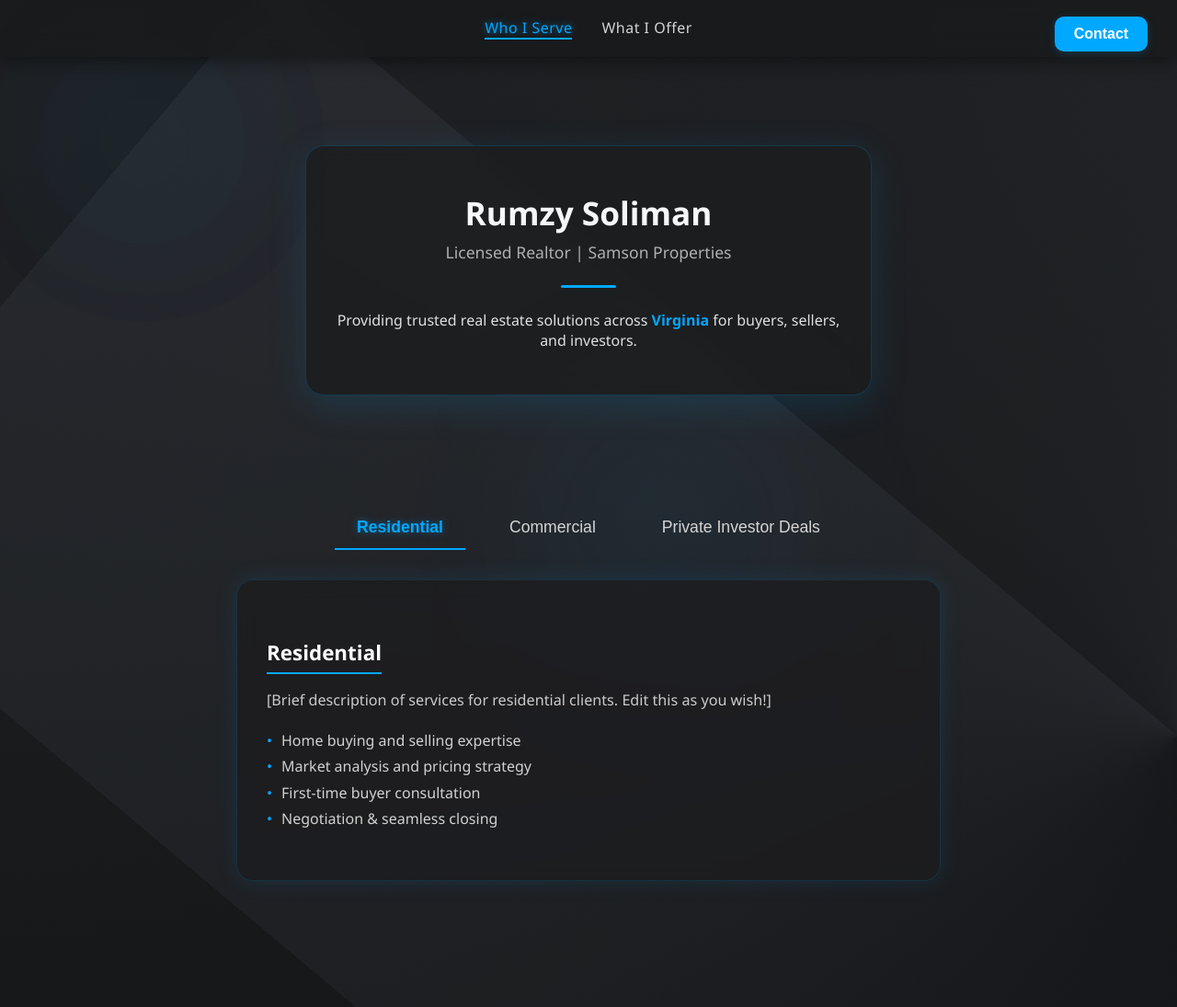
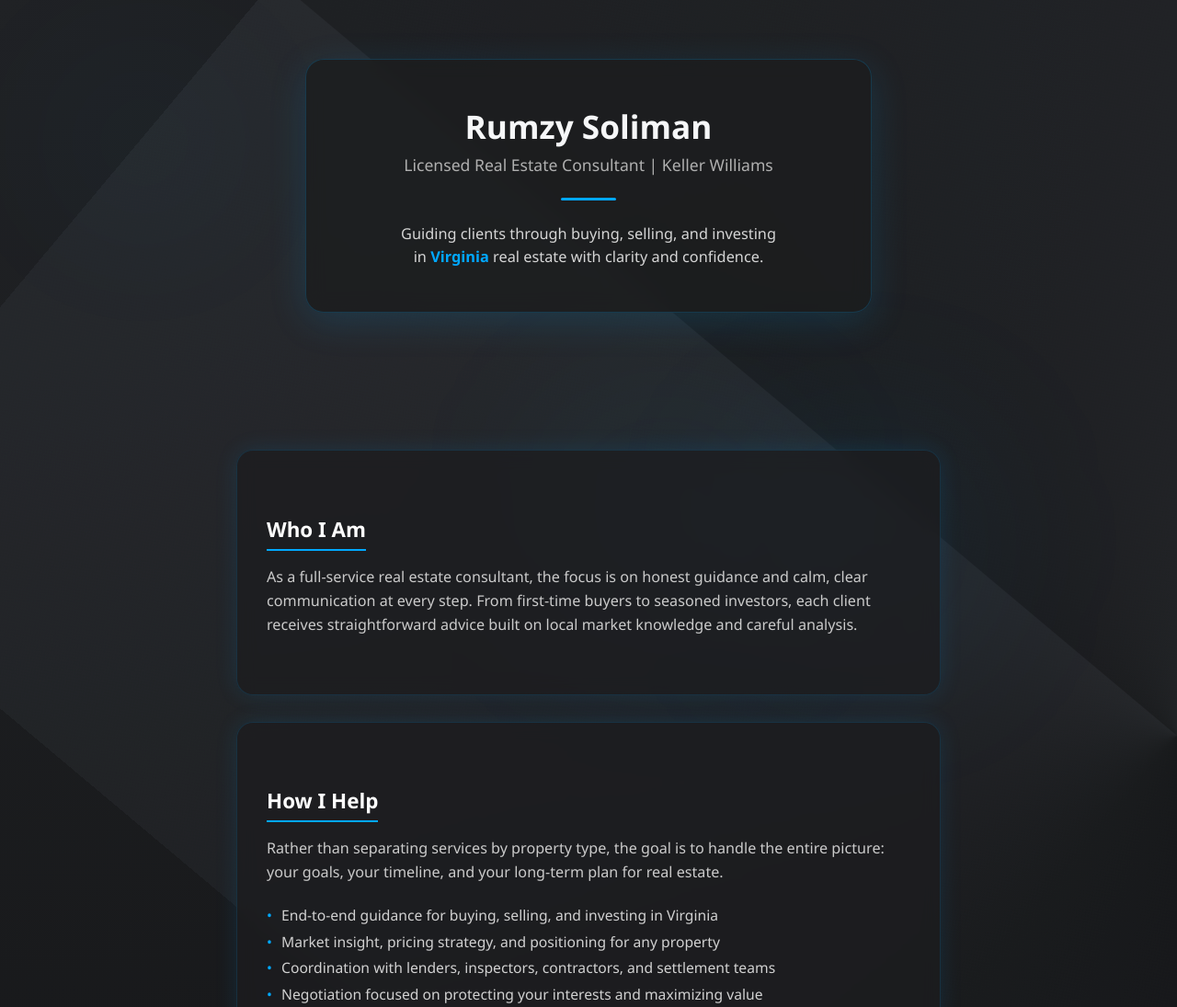
Before and after one commit to solimanrumzy-cell/rsoliman.github.io, a plain HTML site: page index.html in a window 1280 px wide. Shown: the top 1095 px of the page at 92% size. Drawn offline with Linux system fonts and the light colour scheme.

Commit message:
Update index.html

```diff
--- a/index.html
+++ b/index.html
@@ -3,7 +3,7 @@
 <head>
   <meta charset="UTF-8" />
   <meta name="viewport" content="width=device-width, initial-scale=1.0" />
-  <title>Rumzy Soliman | Virginia Realtor</title>
+  <title>Rumzy Soliman | Real Estate Consultant</title>
   <style>
     html { scroll-behavior: smooth; }
     body {
@@ -48,63 +48,23 @@
       from { transform: translateY(0px) translateX(0px); opacity: 0.4; }
       to { transform: translateY(25px) translateX(40px); opacity: 0.7; }
     }
+
     header {
       width: 100%;
-      background: rgba(25, 26, 28, 0.85);
+      background: rgba(25, 26, 28, 0.0);
       position: sticky;
       top: 0;
       z-index: 10;
-      backdrop-filter: blur(12px);
-      box-shadow: 0 4px 20px rgba(0, 0, 0, 0.45);
-      display: flex;
-      justify-content: center;
-      position: relative;
+      backdrop-filter: none;
+      box-shadow: none;
+      height: 0;
     }
-    nav {
-      display: flex;
-      gap: 2rem;
-      padding: 1.2rem 0;
-    }
-    nav a {
-      color: #d5d5d5;
-      text-decoration: none;
-      font-size: 1rem;
-      letter-spacing: 0.5px;
-      border-bottom: 2px solid transparent;
-      transition: color 0.3s, border-bottom 0.3s, text-shadow 0.3s;
-      cursor: pointer;
-    }
-    nav a:hover, nav a.active {
-      color: #00a8ff;
-      border-bottom: 2px solid #00a8ff;
-      text-shadow: 0 0 8px rgba(0,168,255,0.6);
-    }
-    .contact-btn {
-      position: absolute;
-      right: 2rem;
-      top: 1.1rem;
-      background: #00a8ff;
-      color: #fff;
-      border: none;
-      padding: 0.65rem 1.3rem;
-      border-radius: 10px;
-      font-size: 1rem;
-      font-weight: bold;
-      cursor: pointer;
-      box-shadow: 0 2px 10px rgba(0,168,255,0.20);
-      transition: background 0.2s, color 0.2s, transform 0.18s;
-      z-index: 20;
-    }
-    .contact-btn:hover {
-      background: #008de0;
-      color: #ddf3ff;
-      transform: translateY(-2px) scale(1.035);
-    }
+
     .container {
       display: flex;
       flex-direction: column;
       align-items: center;
-      padding-top: 6rem;
+      padding-top: 4rem;
     }
     .fade-in {
       opacity: 0;
@@ -132,12 +92,12 @@
       transform: translateY(-5px);
       box-shadow: 0 12px 45px rgba(0, 168, 255, 0.3);
     }
-    h1 {
+    .card h2 {
       margin: 0;
       font-size: 2.2rem;
       color: #f6f7f8;
     }
-    h2 {
+    .card h3 {
       color: #b0b0b0;
       font-size: 1.1rem;
       margin-top: 0.4rem;
@@ -154,34 +114,18 @@
       color: #00a8ff;
       font-weight: bold;
     }
+    .tagline {
+      font-size: 1.02rem;
+      color: #d6d6d6;
+      line-height: 1.5;
+      max-width: 420px;
+      margin: 0 auto;
+    }
     .section {
       text-align: center;
       padding: 4.5rem 1rem;
       width: 100%;
       max-width: 900px;
-    }
-    .tabs {
-      display: flex;
-      justify-content: center;
-      margin-bottom: 2rem;
-      gap: 1.5rem;
-    }
-    .tab {
-      background: none;
-      border: none;
-      color: #d5d5d5;
-      font-size: 1.1rem;
-      padding: 0.8rem 1.5rem;
-      cursor: pointer;
-      border-bottom: 2px solid transparent;
-      transition: color 0.3s, border-bottom 0.3s;
-      outline: none;
-    }
-    .tab.active {
-      color: #00a8ff;
-      border-bottom: 2px solid #00a8ff;
-      font-weight: bold;
-      text-shadow: 0 0 8px rgba(0,168,255,0.5);
     }
     .content-box {
       background: rgba(28, 29, 31, 0.75);
@@ -195,10 +139,8 @@
       text-align: left;
       max-width: 700px;
       width: 100%;
-      display: none;
     }
-    .content-box.active { display: block; }
-    .content-box h3 {
+    .content-box h4 {
       color: #ffffff;
       font-size: 1.4rem;
       border-bottom: 2px solid #00a8ff;
@@ -209,18 +151,20 @@
     .content-description {
       color: #cbcbcb;
       font-size: 1.01rem;
-      margin-bottom: 1.2rem;
+      margin-bottom: 1.4rem;
       line-height: 1.6;
     }
     ul {
       color: #d1d1d1;
       list-style: none;
       padding: 0;
+      margin: 0;
     }
     ul li {
       margin: 0.4rem 0;
       position: relative;
       padding-left: 1rem;
+      font-size: 0.98rem;
     }
     ul li::before {
       content: "•";
@@ -244,6 +188,15 @@
     }
     .bottom-card .contact-details { margin: 1rem 0 0.8rem 0; }
     .bottom-card .highlight { font-weight: bold; }
+
+    /* License line styling: lighter grey, smaller font */
+    .license-line {
+      display: block;
+      margin-top: 0.35rem;
+      font-size: 0.78rem;
+      color: #a0a0a0;
+    }
+
     button.copy-btn {
       background-color: #00a8ff;
       color: white;
@@ -274,133 +227,100 @@
       font-size: 0.9rem;
     }
     @media (max-width: 600px) {
-      nav {
-        gap: 1.3rem;
-      }
-      nav a {
-        font-size: 0.9rem;
-      }
       .card {
         padding: 2.5rem 1.5rem;
       }
       .content-box {
         padding: 1.5rem 1rem;
       }
-      .contact-btn {
-        right: 1rem;
-        padding: 0.5rem 1rem;
-      }
     }
   </style>
 </head>
 <body>
-  <div id="top"></div>
   <div class="background"></div>
   <div class="light"></div>
   <div class="light"></div>
   <div class="light"></div>
 
-  <header>
-    <nav>
-      <a href="#whoweserve" class="nav-link active">Who I Serve</a>
-      <a href="#whatioffer" class="nav-link">What I Offer</a>
-    </nav>
-    <button class="contact-btn" onclick="window.scrollTo({top:0,behavior:'smooth'})">Contact</button>
-  </header>
+  <header></header>
 
   <div class="container">
     <div class="card fade-in">
-      <h1>Rumzy Soliman</h1>
-      <h2>Licensed Realtor | Samson Properties</h2>
+      <h2>Rumzy Soliman</h2>
+      <h3>Licensed Real Estate Consultant | Keller Williams</h3>
       <div class="divider"></div>
       <div class="tagline">
-        Providing trusted real estate solutions across <span class="highlight">Virginia</span> for buyers, sellers, and investors.
+        Guiding clients through buying, selling, and investing in <span class="highlight">Virginia</span> real estate with clarity and confidence.
       </div>
     </div>
 
-    <section id="whoweserve" class="section fade-in">
-      <div class="tabs">
-        <button class="tab active" onclick="showBox(0)">Residential</button>
-        <button class="tab" onclick="showBox(1)">Commercial</button>
-        <button class="tab" onclick="showBox(2)">Private Investor Deals</button>
+    <section class="section fade-in">
+      <div class="content-box">
+        <h4>Who I Am</h4>
+        <div class="content-description">
+          As a full‑service real estate consultant, the focus is on honest guidance and calm, clear communication at every step.
+          From first‑time buyers to seasoned investors, each client receives straightforward advice built on local market knowledge and careful analysis.
+        </div>
       </div>
-      <div class="content-box active" id="box0">
-        <h3>Residential</h3>
+
+      <div class="content-box">
+        <h4>How I Help</h4>
         <div class="content-description">
-          [Brief description of services for residential clients. Edit this as you wish!]
+          Rather than separating services by property type, the goal is to handle the entire picture: your goals, your timeline, and your long‑term plan for real estate.
         </div>
         <ul>
-          <li>Home buying and selling expertise</li>
-          <li>Market analysis and pricing strategy</li>
-          <li>First-time buyer consultation</li>
-          <li>Negotiation & seamless closing</li>
+          <li>End‑to‑end guidance for buying, selling, and investing in Virginia</li>
+          <li>Market insight, pricing strategy, and positioning for any property</li>
+          <li>Coordination with lenders, inspectors, contractors, and settlement teams</li>
+          <li>Negotiation focused on protecting your interests and maximizing value</li>
         </ul>
       </div>
-      <div class="content-box" id="box1">
-        <h3>Commercial</h3>
+
+      <div class="content-box">
+        <h4>Who I Work With</h4>
         <div class="content-description">
-          [Brief description of commercial property services. Edit this as you wish!]
+          The aim is to be your first call for any real estate decision, whether it is personal, investment‑focused, or part of a broader portfolio.
         </div>
         <ul>
-          <li>Retail, office, and industrial deals</li>
-          <li>Tenant & landlord representation</li>
-          <li>Location assessment and investment strategy</li>
-          <li>Long-term lease structuring & market analysis</li>
-        </ul>
-      </div>
-      <div class="content-box" id="box2">
-        <h3>Private Investor Deals</h3>
-        <div class="content-description">
-          [Brief description for investors—fix & flips, rental portfolios, etc. Edit this as you wish!]
-        </div>
-        <ul>
-          <li>Property identification & analysis</li>
-          <li>Renovation oversight & contractor referrals</li>
-          <li>ROI tracking and market timing</li>
-          <li>Off-market deal sourcing</li>
-        </ul>
-      </div>
-    </section>
-
-    <section id="whatioffer" class="section fade-in" style="display:none;">
-      <div class="content-box active">
-        <h3>What I Offer</h3>
-        <div class="content-description">
-          [Put your “What I Offer” description and points here.]
-        </div>
-        <ul>
-          <li>[Custom service or feature]</li>
-          <li>[Another offering]</li>
+          <li>Homebuyers and sellers seeking a clear, guided process</li>
+          <li>Investors building or refining rental and long‑term portfolios</li>
+          <li>Owners evaluating when and how to reposition existing properties</li>
         </ul>
       </div>
     </section>
 
     <div class="bottom-card fade-in" id="contact-info">
-      Samson Properties<br>
+      Keller Williams<br>
       <div class="contact-details">
-        Office: <span class="highlight">4500 Pond Way, STE 100, Woodbridge, VA 22192</span><br>
+        Office: <span class="highlight">4310 Prince William Pkwy, #200, Woodbridge, VA, 22192</span><br>
         Office Number: (703) 378-8810<br>
         Phone: <span class="highlight">+1 (571) 999-4356</span><br>
         Email: <span class="highlight" id="emailText">soliman@solimanre.com</span>
         <button class="copy-btn" onclick="copyEmail()">Copy</button>
+        <span class="license-line">VA Real Estate License #0225267265</span>
+        <span class="license-line">Branch Office License #0225267265</san>
         <div id="copiedMsg" class="copied">Copied!</div>
       </div>
-      Serving Northern Virginia & Beyond
+      Serving Virginia clients across residential, investment, and portfolio needs.
     </div>
   </div>
 
   <footer>
     © 2025 Rumzy Soliman. All Rights Reserved.
   </footer>
+
   <script>
     function copyEmail() {
       const emailText = document.getElementById('emailText').textContent;
-      navigator.clipboard.writeText(emailText).then(() => {
-        const msg = document.getElementById('copiedMsg');
-        msg.classList.add('show');
-        setTimeout(() => msg.classList.remove('show'), 2000);
-      });
+      if (navigator.clipboard && navigator.clipboard.writeText) {
+        navigator.clipboard.writeText(emailText).then(() => {
+          const msg = document.getElementById('copiedMsg');
+          msg.classList.add('show');
+          setTimeout(() => msg.classList.remove('show'), 2000);
+        });
+      }
     }
+
     const fadeElements = document.querySelectorAll(".fade-in");
     const observer = new IntersectionObserver(entries => {
       entries.forEach(entry => {
@@ -408,31 +328,6 @@
       });
     }, { threshold: 0.15 });
     fadeElements.forEach(el => observer.observe(el));
-    // Tab logic for content boxes
-    function showBox(idx) {
-      document.querySelectorAll('.tab').forEach((tab, i) => {
-        tab.classList.toggle('active', i === idx);
-      });
-      document.querySelectorAll('.content-box').forEach((box, i) => {
-        box.classList.toggle('active', i === idx);
-      });
-    }
-    // Nav tab logic (Who I Serve / What I Offer)
-    document.querySelectorAll('nav a').forEach(function(link){
-      link.addEventListener('click', function(e){
-        e.preventDefault();
-        document.querySelectorAll('nav a').forEach(a=>a.classList.remove('active'));
-        this.classList.add('active');
-        if(this.getAttribute('href')==='#whatioffer'){
-          document.getElementById('whoweserve').style.display='none';
-          document.getElementById('whatioffer').style.display='';
-        } else {
-          document.getElementById('whoweserve').style.display='';
-          document.getElementById('whatioffer').style.display='none';
-        }
-        window.location.hash = this.getAttribute('href');
-      });
-    });
   </script>
 </body>
 </html>
```
